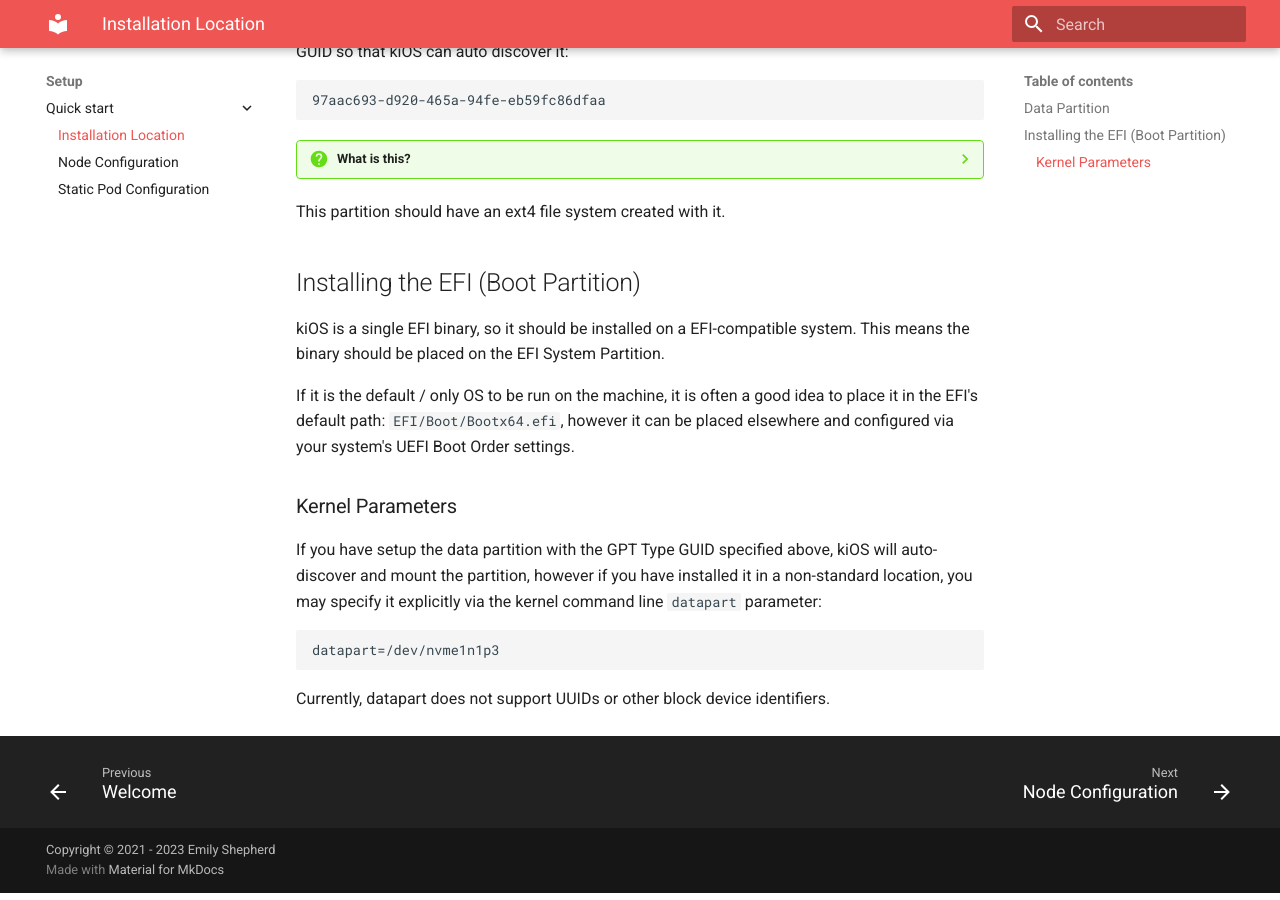
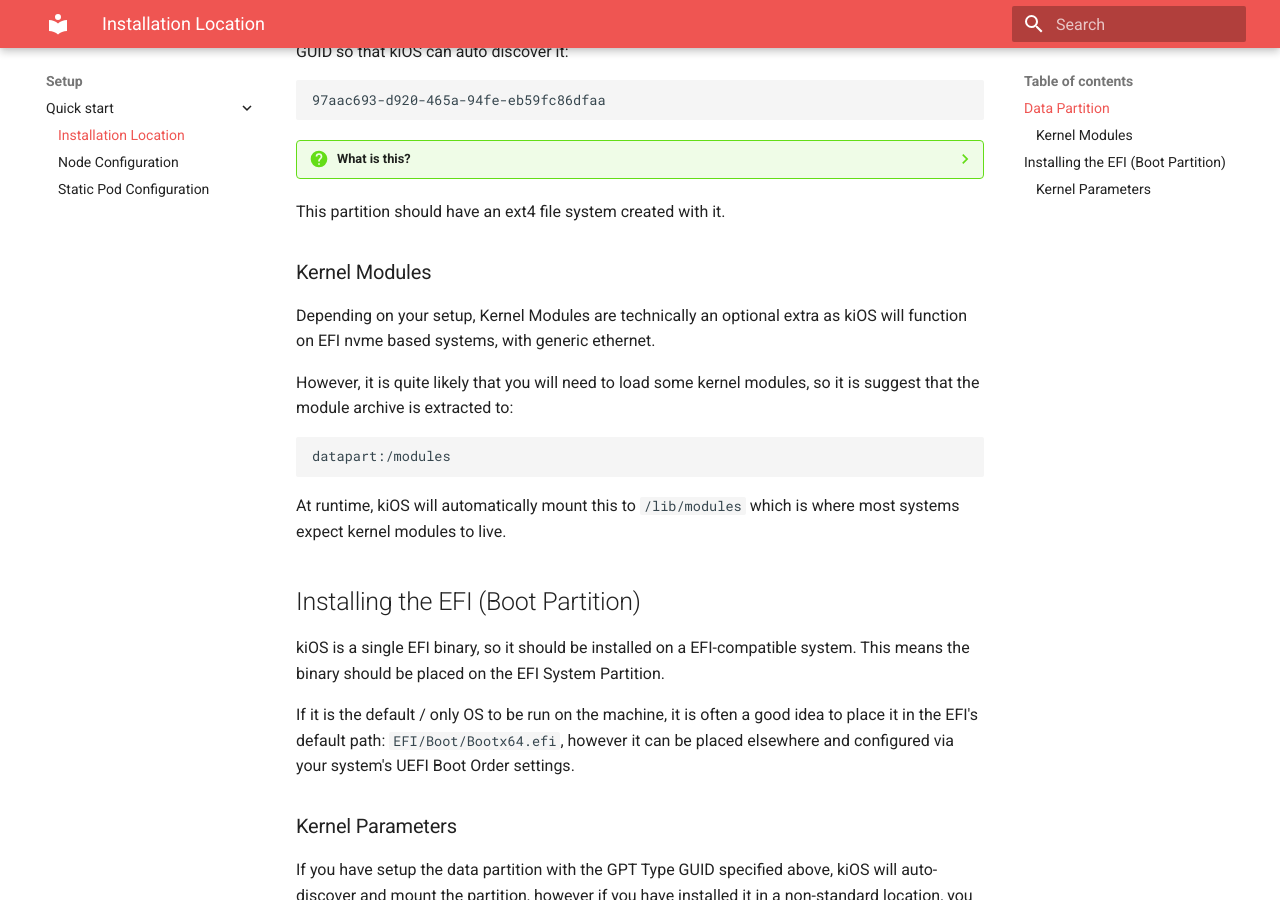
Before and after one commit to EmilyShepherd/kiOS, an MkDocs documentation site: the page built from docs/setup/quick-start/01-location.md, in a window 1280 px wide and 900 px high, scrolled down 622 px. Built offline with MkDocs 1.6.1 and Material for MkDocs 9.7.7, drawn with Linux system fonts in a browser that asks for light colours.

Commit message:
docs: Add note about kernel modules

````diff
--- a/docs/setup/quick-start/01-location.md
+++ b/docs/setup/quick-start/01-location.md
@@ -32,6 +32,21 @@ it:
 
 This partition should have an ext4 file system created with it.
 
+### Kernel Modules
+
+Depending on your setup, Kernel Modules are technically an optional
+extra as kiOS will function on EFI nvme based systems, with generic
+ethernet.
+
+However, it is quite likely that you will need to load some kernel
+modules, so it is suggest that the module archive is extracted to:
+
+```
+datapart:/modules
+```
+
+At runtime, kiOS will automatically mount this to `/lib/modules` which
+is where most systems expect kernel modules to live.
 
 ## Installing the EFI (Boot Partition)
 
````
